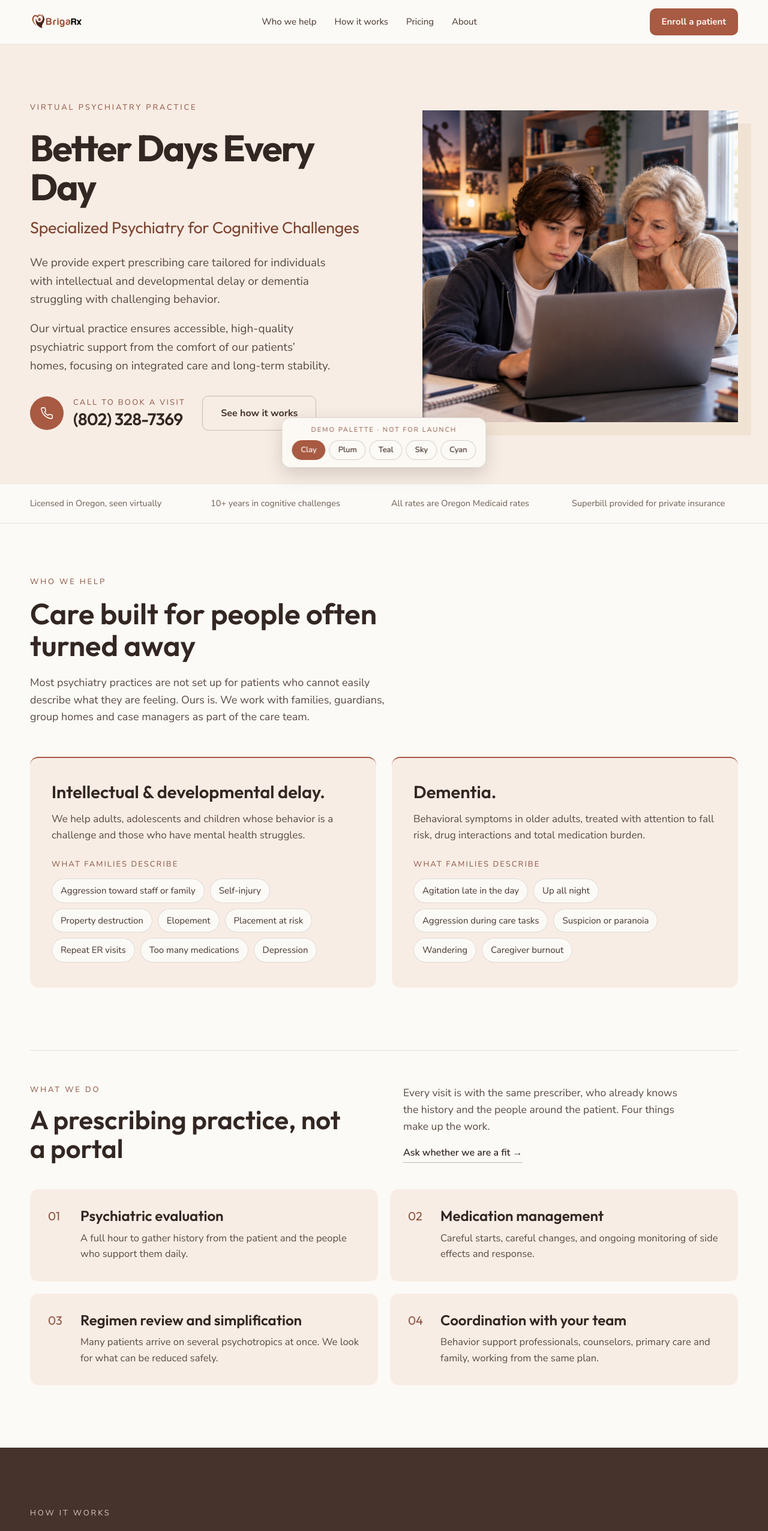
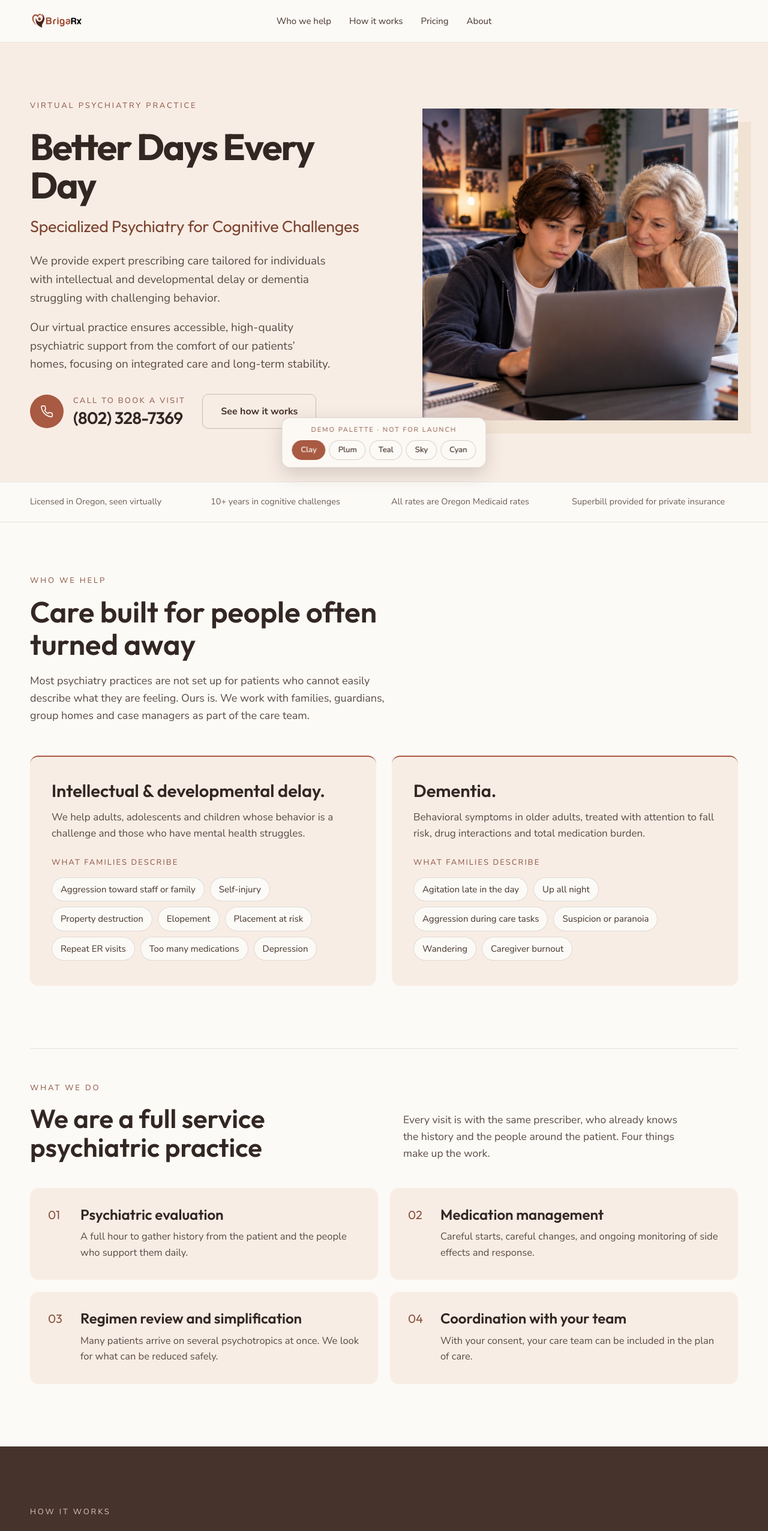
Before and after one commit to araksmaestro/brigarx, a Next.js app: page / in a window 1280 px wide. Shown: the top 2553 px of the page at 60% size. Built offline with nearby package versions, Linux system fonts and the light colour scheme.

Commit message:
auto: claude code changes

```diff
--- a/components/site-header.tsx
+++ b/components/site-header.tsx
@@ -3,8 +3,6 @@
 import { useState } from "react";
 import { ThemedLogo } from "@/components/themed-logo";
 import { MenuIcon, XIcon } from "lucide-react";
-import { BookButton } from "@/components/book-button";
-import { ctaHeader } from "@/components/cta-styles";
 
 const NAV_LINKS = [
   { href: "#who", label: "Who we help" },
@@ -28,7 +26,9 @@ export function SiteHeader() {
           below, so the logo lines up with the hero text rather than being
           inset a further 32px. */}
       <div className="px-[20px] lg:px-[32px]">
-        <div className="container-page flex items-center justify-between gap-[32px] py-[14px]">
+        {/* On desktop a 1fr / auto / 1fr grid keeps the nav centred with no
+            right-hand CTA to balance the logo. */}
+        <div className="container-page flex items-center justify-between gap-[32px] py-[14px] lg:grid lg:grid-cols-[1fr_auto_1fr]">
           <a
             href="#top"
             className="shrink-0"
@@ -49,9 +49,6 @@ export function SiteHeader() {
             ))}
           </nav>
 
-          <div className="flex items-center gap-[12px]">
-            <BookButton className={ctaHeader}>Enroll a patient</BookButton>
-
           <button
             type="button"
             onClick={() => setMenuOpen((open) => !open)}
@@ -62,7 +59,6 @@ export function SiteHeader() {
           >
             {menuOpen ? <XIcon aria-hidden /> : <MenuIcon aria-hidden />}
           </button>
-          </div>
         </div>
       </div>
 
--- a/components/what-we-do.tsx
+++ b/components/what-we-do.tsx
@@ -17,7 +17,7 @@ const ITEMS = [
   {
     numeral: "04",
     title: "Coordination with your team",
-    body: "Behavior support professionals, counselors, primary care and family, working from the same plan.",
+    body: "With your consent, your care team can be included in the plan of care.",
   },
 ];
 
@@ -32,7 +32,7 @@ export function WhatWeDo() {
               What we do
             </p>
             <h2 className="font-head text-[clamp(30px,3.4vw,44px)] leading-[1.1] font-semibold text-ink text-pretty">
-              A prescribing practice, not a portal
+              We are a full service psychiatric practice
             </h2>
           </div>
 
@@ -42,12 +42,6 @@ export function WhatWeDo() {
               history and the people around the patient. Four things make up the
               work.
             </p>
-            <a
-              href="#contact"
-              className="mt-[18px] inline-block border-b border-[rgba(var(--inkRGB),0.3)] pb-[4px] text-[16px] font-semibold text-ink no-underline hover:border-link hover:text-link"
-            >
-              Ask whether we are a fit &rarr;
-            </a>
           </div>
         </div>
 
```
Lines whose indentation alone changed are shown as unchanged.
